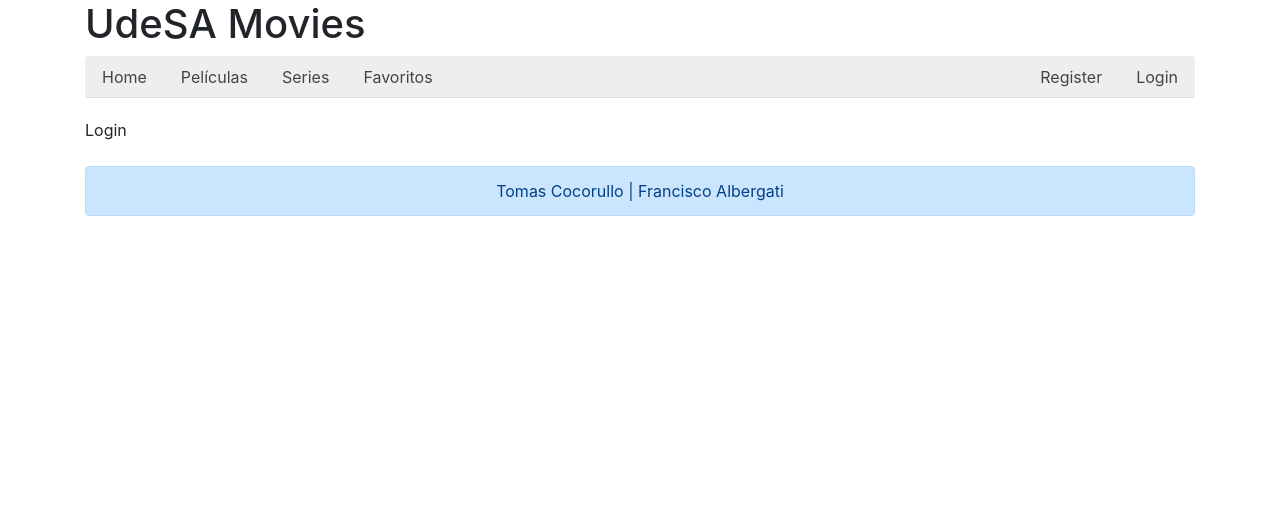
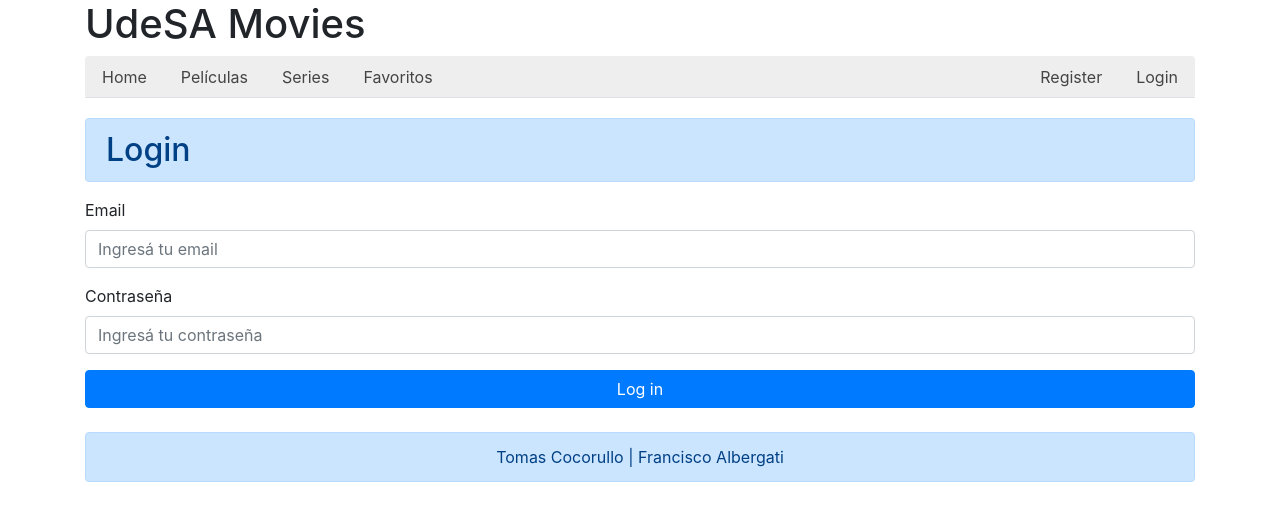
Before and after one commit to falbergatirozier-ship-it/proyecto-cocorullo-albergati-tdm, a React (Create React App) app: page /login in a window 1280 px wide. Shown: the top 520 px of the page. Built offline with nearby package versions, Linux system fonts and the light colour scheme.

Commit message:
hice todo el componente de formulario de login.js y la screen de login, tambien corregi una cosa del componente y screen de register.js

```diff
--- a/src/Components/FormularioLogin/FormularioLogin.js
+++ b/src/Components/FormularioLogin/FormularioLogin.js
@@ -0,0 +1,97 @@
+import React, { Component } from "react";
+import { withRouter } from "react-router-dom";
+import "./FormularioLogin.css";
+import Cookies from "universal-cookie";
+const cookies = new Cookies();
+
+
+class FormularioLogin extends Component{
+    constructor(props){
+        super(props)
+        this.state = {
+            email: "",
+            password: "",
+            error: ""
+    }}
+    controlarEmail(event){
+        this.setState({email: event.target.value});
+    }
+
+    controlarPassword(event){
+        this.setState({password: event.target.value});
+    }
+
+    onSubmit(event){
+        event.preventDefault();
+        let mail = this.state.email;
+        let password = this.state.password;
+        let usuarioStorage = localStorage.getItem("usuarios")
+        let usuarios;
+
+         if (usuarioStorage !== null){
+          usuarios = JSON.parse(usuarioStorage);
+          }
+
+          else{
+          usuarios = [];
+          }
+
+          let filtroU = usuarios.filter(function(data) {
+            return data.email === mail;
+        });
+
+        let usuarioRepetido = filtroU.length > 0;
+
+        if (usuarioRepetido === false) {
+            this.setState({ error: "Credenciales incorrectas"});
+            return
+        }
+
+        if (filtroU[0].password !== password) {
+            this.setState({ error: "Credenciales incorrectas"})
+            return
+        }
+
+        cookies.set("user",mail)
+
+        this.props.history.push("/");
+
+
+
+    }
+    render() {
+        return(
+         <form onSubmit={(event) => this.onSubmit(event)}>
+              <div className="form-group">
+                 <label htmlFor="email">Email</label>
+                 <input
+                    type="email"
+                    className="form-control"
+                    id="email"
+                    placeholder="Ingresá tu email"
+                    value={this.state.email}
+                    onChange={(event) => this.controlarEmail(event)}
+                />
+              </div>
+
+              <div className="form-group">
+                <label htmlFor="password">Contraseña</label>
+                <input
+                    type="password"
+                    className="form-control"
+                    id="password"
+                    placeholder="Ingresá tu contraseña"
+                    value={this.state.password}
+                    onChange={(event) => this.controlarPassword(event)}
+                />
+              </div>
+
+              <button type="submit" className="btn btn-primary btn-block">
+                Log in
+              </button>
+
+              {this.state.error !== "" ? <p className="mt-3 text-center">{this.state.error}</p> : null}
+          </form>
+          )}
+}
+export default withRouter(FormularioLogin)
--- a/src/Components/FormularioRegister/FormularioRegister.js
+++ b/src/Components/FormularioRegister/FormularioRegister.js
@@ -38,12 +38,12 @@ class FormularioRegister extends Component{
 
         let filtroU = usuarios.filter(function(data) {
             return data.email === mail;
-        }); //consultar con nelson mañana//
+        });
 
         let usuarioRepetido = filtroU.length > 0;
 
         if (usuarioRepetido) {
-            this.setState({ error: "Email no disponible"});    //esto del formato if tmb//
+            this.setState({ error: "Email no disponible"});
             return
         }
 
--- a/src/Screens/Login/Login.js
+++ b/src/Screens/Login/Login.js
@@ -1,4 +1,5 @@
-import React, {Component} from "react";
+import React, { Component } from "react";
+import FormularioLogin from "../../Components/FormularioLogin/FormularioLogin";
 
 class Login extends Component {
     constructor () {
@@ -8,7 +9,10 @@ class Login extends Component {
 
     render () {
         return(
-            <div>Login</div>
+            <React.Fragment>
+                <h2 className="alert alert-primary">Login</h2>
+                <FormularioLogin/>
+            </React.Fragment>
         )
     }
 }
--- a/src/Screens/Register/Register.js
+++ b/src/Screens/Register/Register.js
@@ -10,12 +10,9 @@ class Register extends Component {
     render () {
         return(
             <React.Fragment>
-            <h2 className="alert alert-primary">Registro</h2>
-            <FormularioRegister></FormularioRegister>
+                <h2 className="alert alert-primary">Registro</h2>
+                <FormularioRegister/>
             </React.Fragment>
-
-
-
         )
     }
 }
```
